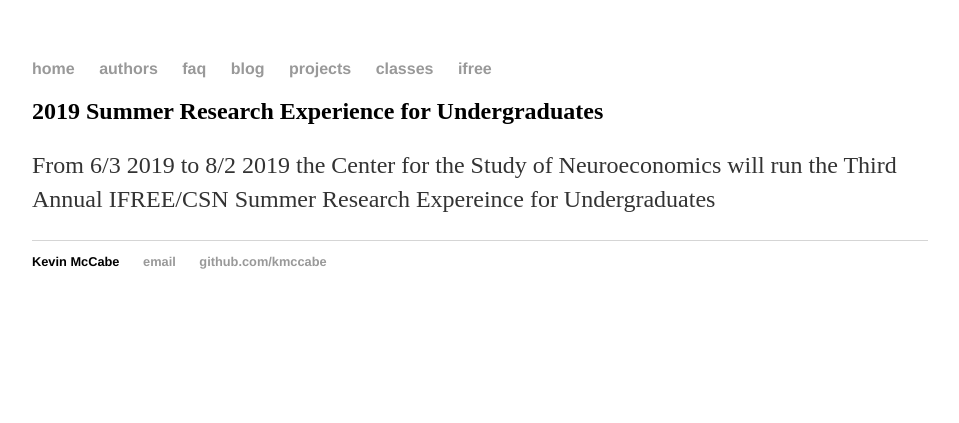
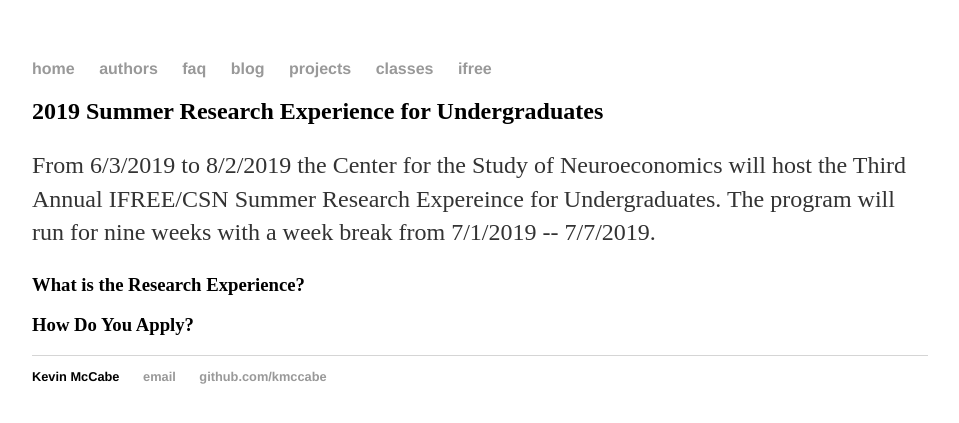
Before and after one commit to Kmccabe/KAM.github.io, a Jekyll site: the page built from IFREE/index.html, in a window 1280 px wide. Shown: the top 423 px of the page, without its empty margins (160-1119 px from the left). Built offline with Jekyll 4.4.1, drawn with Linux system fonts in a browser that asks for light colours.

Commit message:
Update index.html

```diff
--- a/IFREE/index.html
+++ b/IFREE/index.html
@@ -4,4 +4,6 @@
 ---
 
 <h2>{{ page.title }}</h2>
-<p>From 6/3 2019 to 8/2 2019 the Center for the Study of Neuroeconomics will run the Third Annual IFREE/CSN Summer Research Expereince for Undergraduates</p>
+<p>From 6/3/2019 to 8/2/2019 the Center for the Study of Neuroeconomics will host the Third Annual IFREE/CSN Summer Research Expereince for Undergraduates.  The program will run for nine weeks with a week break from 7/1/2019 -- 7/7/2019.</p>
+<h3>What is the Research Experience?</h3>
+<h3>How Do You Apply?</h3>
```
